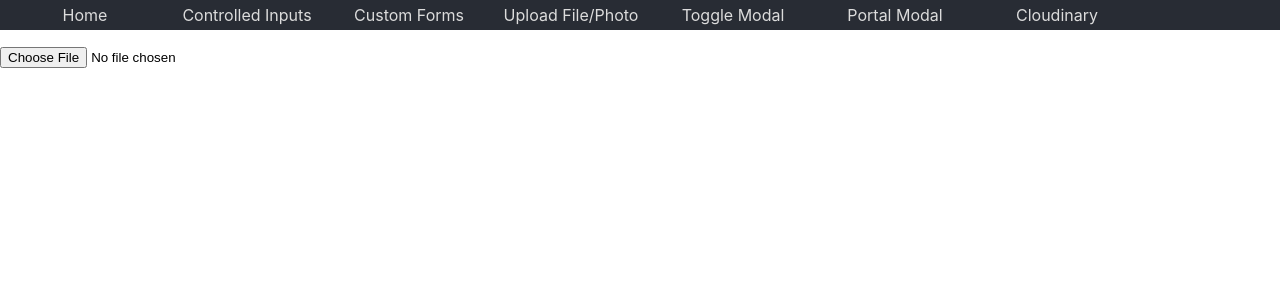
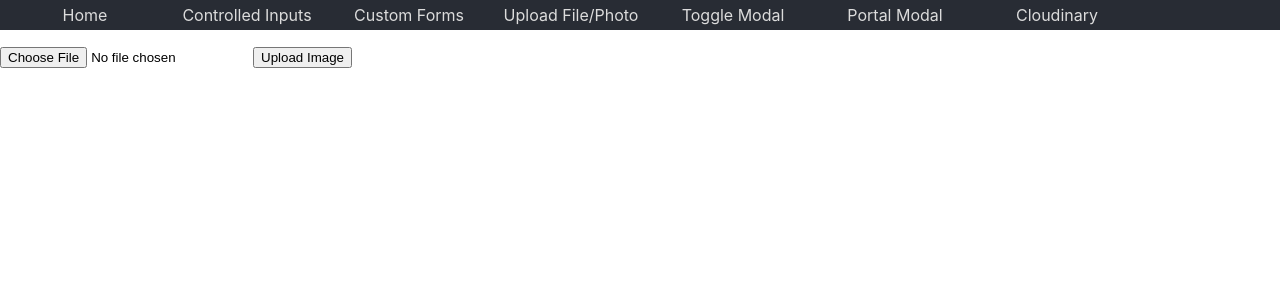
Before and after one commit to vishalicious213/react-test-projects, a React (Create React App) app: page /cloudinary in a window 1280 px wide. Shown: the top 300 px of the page. Built offline with nearby package versions, Linux system fonts and the light colour scheme.

Commit message:
Cloudinary - uploading image and getting its URL as both HTTP and HTTPS

```diff
--- a/src/components/Cloudinary.js
+++ b/src/components/Cloudinary.js
@@ -1,18 +1,20 @@
-import React from 'react'
+import React, { useState } from 'react'
 import axios from 'axios'
 import '../App.css'
 
 const Cloudinary = () => {
-    const uploadImage = (files) => {
-        console.log(files[0])
+    const [selectedImage, setSelectedImage] = useState('')
+
+    const uploadImage = () => {
+        console.log(selectedImage)
 
         const formData = new FormData()
-        formData.append('file', files[0])
+        formData.append('file', selectedImage)
         formData.append('upload_preset', 'sendCloudinary')
 
         axios
             .post('https://api.cloudinary.com/v1_1/expressgroomer/image/upload', formData)
-            .then(res => console.log(res))
+            .then(res => console.log(res.data.url, res.data.secure_url))
     }
 
     return (
@@ -20,9 +22,10 @@ const Cloudinary = () => {
             <input
                 type='file'
                 onChange ={(event) => {
-                    uploadImage(event.target.files)
+                    setSelectedImage(event.target.files[0])
                 }}
             />
+            <button onClick={uploadImage}>Upload Image</button>
         </div>
     )
 }
```
